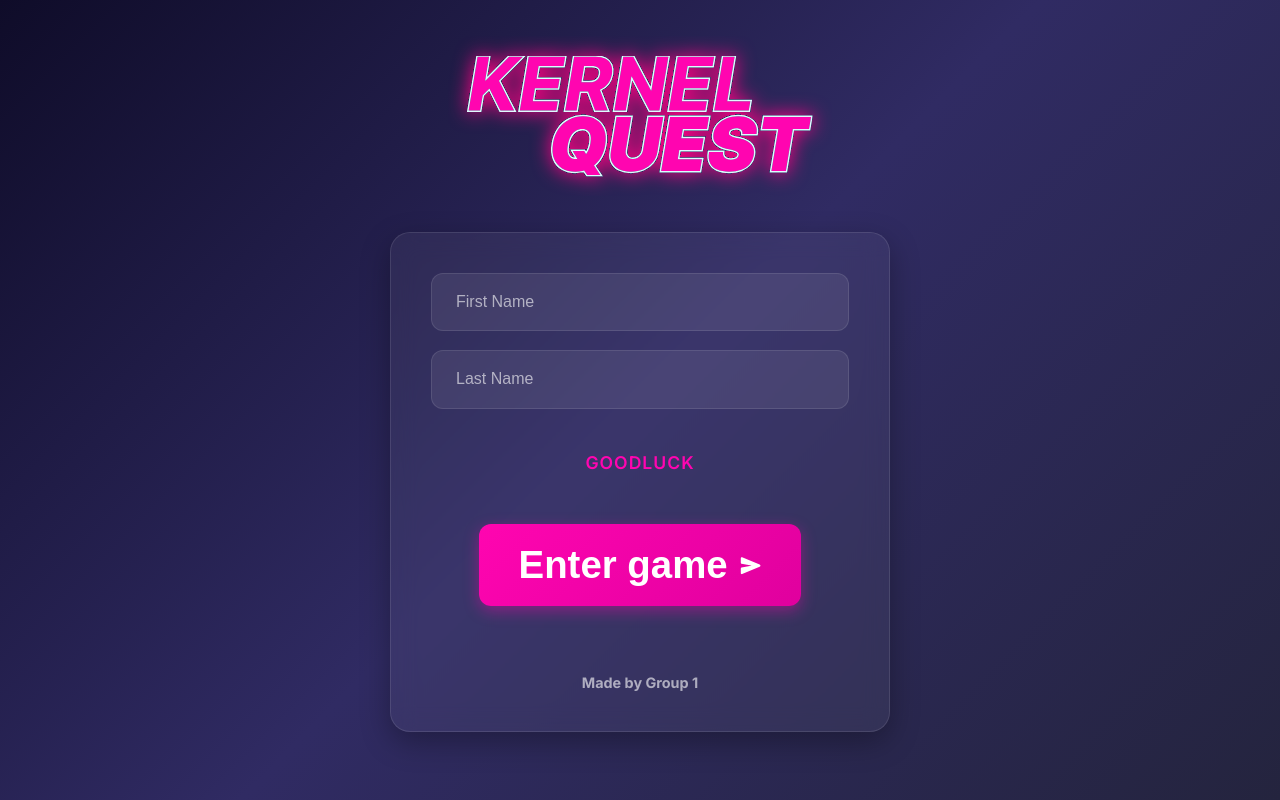
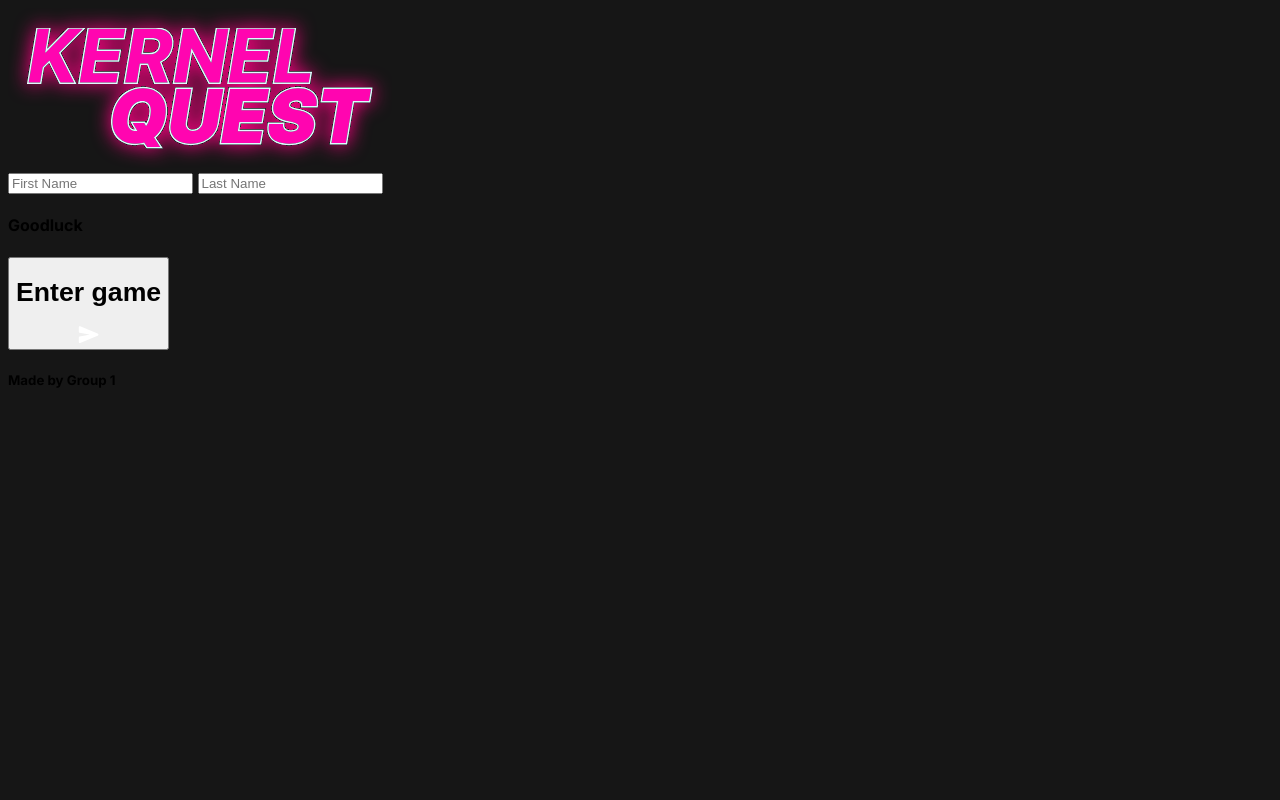
Before and after one commit to chrstnmmn/OS_Quiz, a Flask app: page / in a window 1280 px wide. Run offline with Flask 3, Linux system fonts and the light colour scheme.

Commit message:
fixing css

```diff
--- a/static/scss/index.scss
+++ b/static/scss/index.scss
@@ -0,0 +1,18 @@
+// Base colors
+$background-color: #161616;
+$pink-accent: #FF05B0;
+$white-accent: #FFFFFF;
+
+// Font
+$main-font: 'Inter', sans-serif;
+
+// Effects
+$shadow-pink: 0 0 19.3px 0 $pink-accent;
+$border-white: 1px solid $white-accent;
+$border-radiius: 0.9375rem;
+
+
+body {
+  background-color: $background-color;
+  font-family: $main-font;
+}
--- /dev/null
+++ b/static/scss/login_section.scss
@@ -0,0 +1,3 @@
+.form-container {
+
+}
--- a/static/styles/index.css
+++ b/static/styles/index.css
@@ -1,3 +1,6 @@
-
+body {
+  background-color: #161616;
+  font-family: "Inter", sans-serif;
+}
 
 /*# sourceMappingURL=index.css.map */
--- /dev/null
+++ b/static/styles/login_section.css
@@ -0,0 +1,3 @@
+
+
+/*# sourceMappingURL=login_section.css.map */
--- a/templates/index.html
+++ b/templates/index.html
@@ -5,10 +5,12 @@
 		<meta name="viewport" content="width=device-width, initial-scale=1.0" />
 		<link rel="icon" type="image/svg+xml" href="/vite.svg" />
 		<link
-			href="https://fonts.googleapis.com/css2?family=Inter:wght@400;500;600;700&display=swap"
+			href="https://fonts.googleapis.com/css2?family=Inter:wght@100;200;300;400;500;600;700;800;900&display=swap"
 			rel="stylesheet"
 		/>
-		<link rel="stylesheet" href="/static/styles/styles.css" />
+		<!-- <link rel="stylesheet" href="/static/styles/styles.css" /> -->
+		<link rel="stylesheet" href="/static/styles/index.css" />
+		<link rel="stylesheet" href="/static/styles/login_section.css" />
 		<title>Kernel Quest</title>
 	</head>
 	<body>
```
Also changed, not shown: 2 other files.
